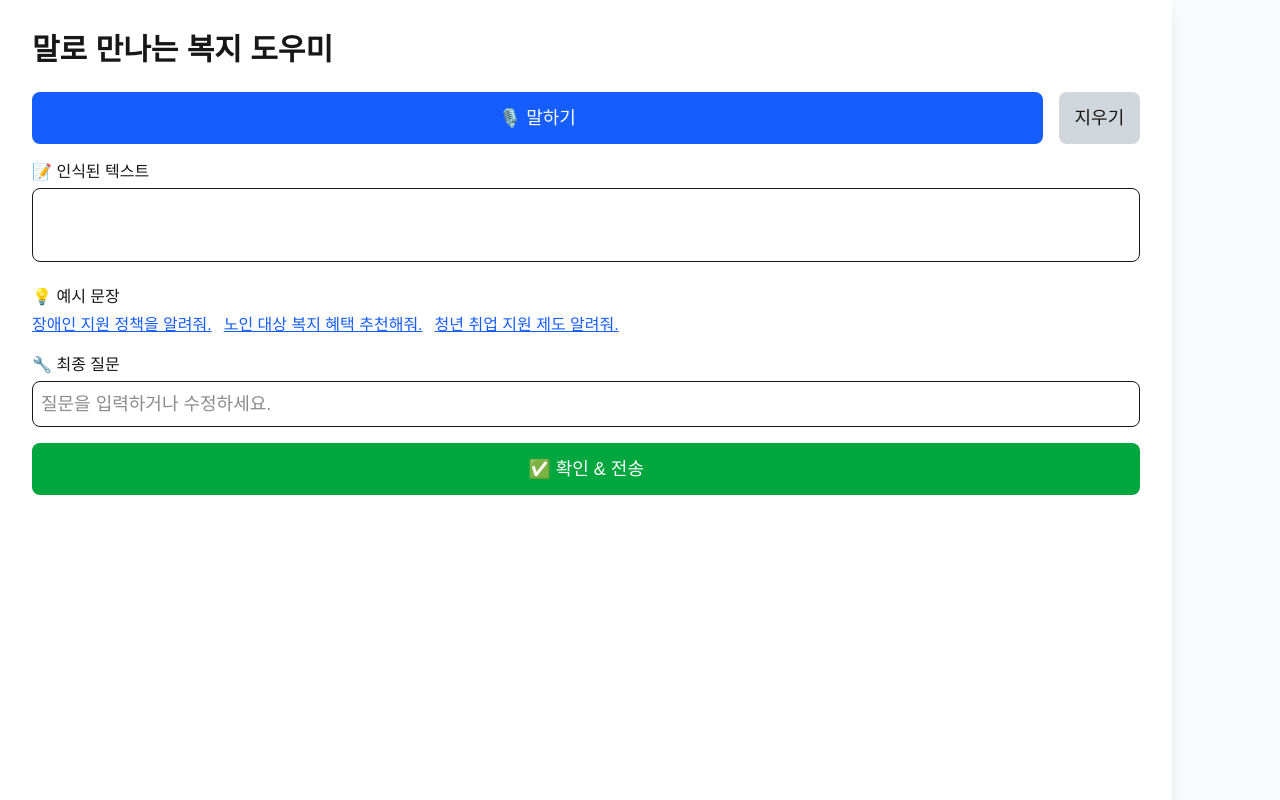
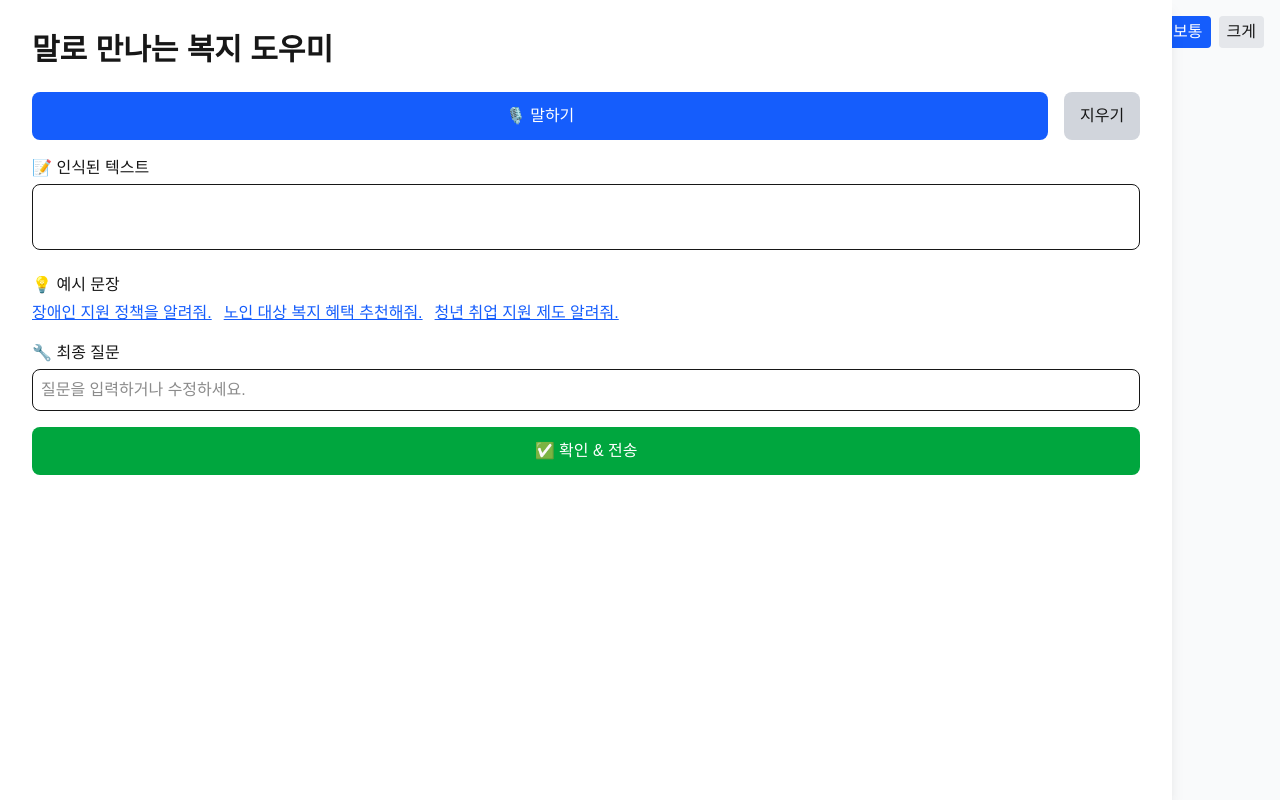
Before and after one commit to jasonhk24/voice-welfare, a Next.js app: page / in a window 1280 px wide. Built offline with nearby package versions, Linux system fonts and the light colour scheme.

Commit message:
feat: 뒤로가기 버튼 추가하여 검색 초기화

```diff
--- a/src/components/PolicySearchUI.tsx
+++ b/src/components/PolicySearchUI.tsx
@@ -1,6 +1,7 @@
 // src/components/PolicySearchUI.tsx
 /* eslint-disable @typescript-eslint/no-explicit-any */
 'use client';
+
 import { useState, useRef } from 'react';
 import { motion } from 'framer-motion';
 
@@ -16,8 +17,10 @@ export default function PolicySearchUI() {
   const [transcript, setTranscript] = useState('');
   const [promptText, setPromptText] = useState('');
   const [policies, setPolicies] = useState<Policy[]>([]);
+  const [fontSize, setFontSize] = useState<'sm' | 'base' | 'lg'>('base');
   const recogRef = useRef<any>(null);
 
+  // 음성 토글
   const toggleListen = () => {
     const SR = (window as any).SpeechRecognition || (window as any).webkitSpeechRecognition;
     if (!SR) return alert('음성 인식을 지원하지 않습니다.');
@@ -39,16 +42,23 @@ export default function PolicySearchUI() {
     }
   };
 
+  // 뒤로가기: 검색 초기화
+  const handleBack = () => {
+    setPolicies([]);
+    setTranscript('');
+    setPromptText('');
+  };
+
+  // 예시 문장
   const examples = [
     '장애인 지원 정책을 알려줘.',
     '노인 대상 복지 혜택 추천해줘.',
     '청년 취업 지원 제도 알려줘.',
   ];
 
-  // NOTE: 여기서 실제 검색 로직(Whisper→RAG→API)을 호출해서 setPolicies 해 주시면 됩니다.
+  // 검색 (더미 데이터)
   const doSearch = () => {
     if (!promptText) return alert('질문을 입력하거나 말해주세요.');
-    // 예시 더미 데이터
     setPolicies([
       {
         id: '1',
@@ -71,30 +81,57 @@ export default function PolicySearchUI() {
     ]);
   };
 
+  // Tailwind 크기 맵
+  const sizeMap = { sm: 'text-sm', base: 'text-base', lg: 'text-lg' } as const;
+
   return (
-    <div className="flex w-full h-full min-h-screen bg-gray-50">
+    <div className={`flex w-full h-full min-h-screen bg-gray-50 ${sizeMap[fontSize]}`}>
+      {/* 폰트 크기 조절 */}
+      <div className="absolute top-4 right-4 flex items-center space-x-2">
+        <span className="font-medium">폰트 크기:</span>
+        {(['sm','base','lg'] as const).map(sz => (
+          <button
+            key={sz}
+            onClick={() => setFontSize(sz)}
+            className={`px-2 py-1 rounded ${
+              fontSize === sz ? 'bg-blue-600 text-white' : 'bg-gray-200'
+            }`}
+          >
+            {sz === 'sm' ? '작게' : sz === 'base' ? '보통' : '크게'}
+          </button>
+        ))}
+      </div>
+
       {/* LEFT PANEL */}
       <motion.div
-        className="p-8 bg-white shadow-lg"
+        className="p-8 bg-white shadow-lg z-10"
         initial={{ width: '100%' }}
         animate={{ width: policies.length ? '40%' : '100%' }}
         transition={{ duration: 0.5 }}
       >
-        <h1 className="text-3xl font-bold mb-6">
-          말로 만나는 복지 도우미
-        </h1>
+        {/* 뒤로가기 버튼 */}
+        {policies.length > 0 && (
+          <button
+            onClick={handleBack}
+            className="mb-4 px-4 py-2 bg-gray-200 text-gray-700 rounded-lg hover:bg-gray-300"
+          >
+            ← 뒤로가기
+          </button>
+        )}
+
+        <h1 className="text-3xl font-bold mb-6">말로 만나는 복지 도우미</h1>
 
         <div className="space-y-4">
           <div className="flex space-x-4">
             <button
               onClick={toggleListen}
-              className="flex-1 py-3 bg-blue-600 text-white rounded-lg text-lg hover:bg-blue-700"
+              className="flex-1 py-3 bg-blue-600 text-white rounded-lg hover:bg-blue-700"
             >
               {listening ? '■ 중지' : '🎙️ 말하기'}
             </button>
             <button
               onClick={() => { setTranscript(''); setPromptText(''); }}
-              className="py-3 px-4 bg-gray-300 rounded-lg text-lg hover:bg-gray-400"
+              className="py-3 px-4 bg-gray-300 rounded-lg hover:bg-gray-400"
             >
               지우기
             </button>
@@ -103,7 +140,7 @@ export default function PolicySearchUI() {
           <div>
             <label className="block mb-1 font-medium">📝 인식된 텍스트</label>
             <textarea
-              className="w-full border p-2 rounded-lg resize-none text-lg"
+              className="w-full border p-2 rounded-lg resize-none"
               rows={2}
               value={transcript}
               onChange={e => { setTranscript(e.target.value); setPromptText(e.target.value); }}
@@ -118,7 +155,9 @@ export default function PolicySearchUI() {
                   key={ex}
                   onClick={() => { setPromptText(ex); setTranscript(ex); }}
                   className="text-blue-600 underline"
-                >{ex}</button>
+                >
+                  {ex}
+                </button>
               ))}
             </div>
           </div>
@@ -127,7 +166,7 @@ export default function PolicySearchUI() {
             <label className="block mb-1 font-medium">🔧 최종 질문</label>
             <input
               type="text"
-              className="w-full border p-2 rounded-lg text-lg"
+              className="w-full border p-2 rounded-lg"
               value={promptText}
               onChange={e => setPromptText(e.target.value)}
               placeholder="질문을 입력하거나 수정하세요."
@@ -136,7 +175,7 @@ export default function PolicySearchUI() {
 
           <button
             onClick={doSearch}
-            className="w-full py-3 bg-green-600 text-white rounded-lg text-lg hover:bg-green-700 transition"
+            className="w-full py-3 bg-green-600 text-white rounded-lg hover:bg-green-700"
           >
             ✅ 확인 & 전송
           </button>
@@ -156,7 +195,7 @@ export default function PolicySearchUI() {
               <div className="px-6 py-4 border-b bg-blue-50">
                 <h2 className="text-xl font-bold">{p.title}</h2>
               </div>
-              <div className="p-6 text-lg">{p.description}</div>
+              <div className="p-6">{p.description}</div>
               <div className="px-6 py-4 border-t text-right">
                 <a
                   href={p.url}
```
